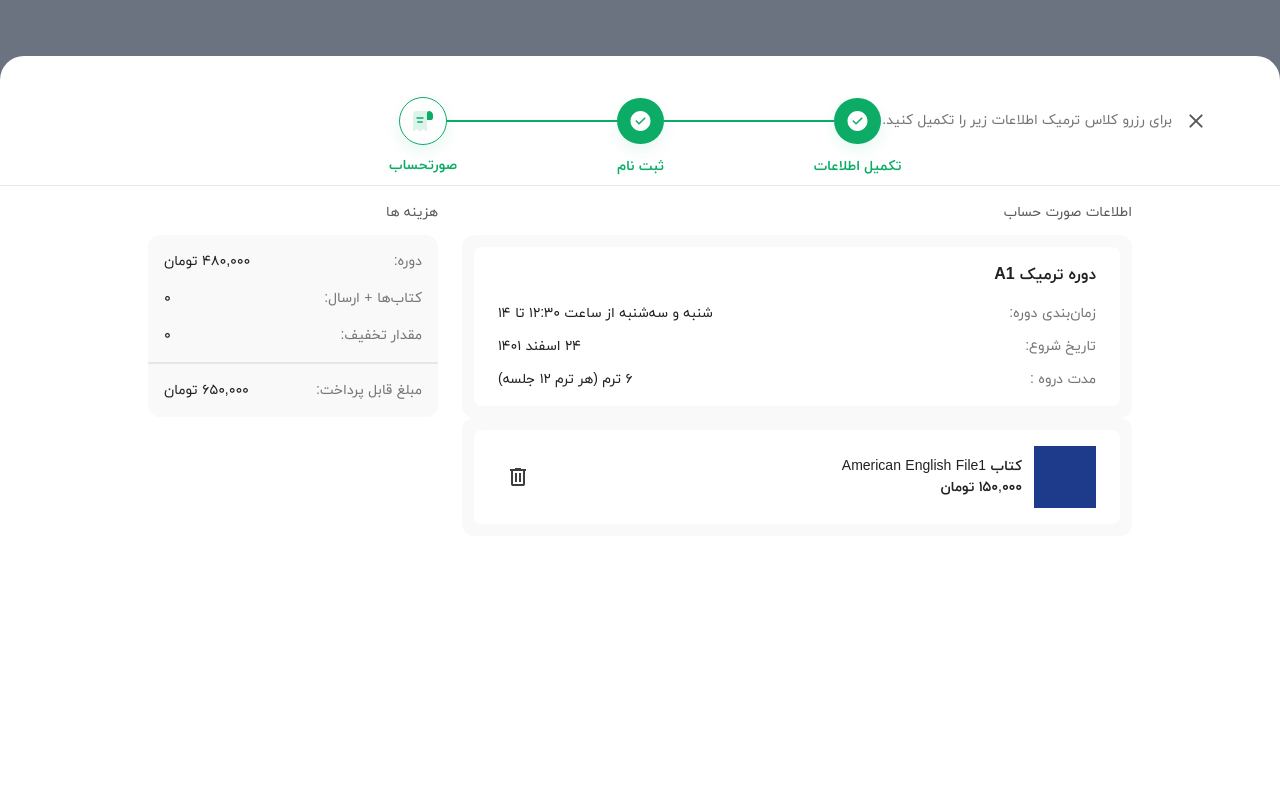
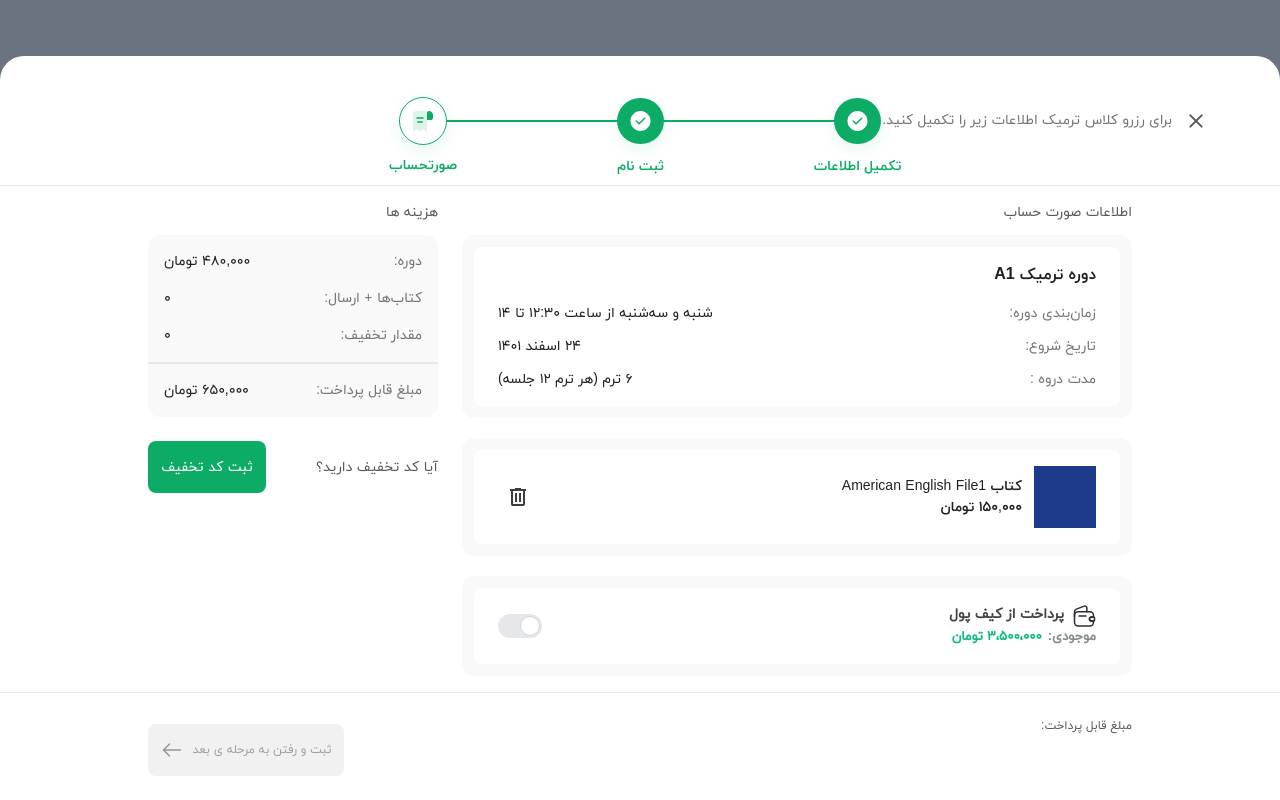
Before and after one commit to buggyGrandma/lang-site, a Next.js app: page /class-reservation/paycheck in a window 1280 px wide. Shown: the top 800 px of the page. Built offline with nearby package versions, Linux system fonts and the light colour scheme.

Commit message:
discount handled

```diff
--- a/app/class-reservation/information-completion/page.tsx
+++ b/app/class-reservation/information-completion/page.tsx
@@ -1,7 +1,7 @@
 "use client";
 import { useState } from "react";
 import RadioIcon from "../../components/RadioIcon";
-import TextInput from "./TextInput";
+import TextInput from "../../components/TextInput";
 import Book from "./components/Book";
 import DateSelect from "./components/DataSelect";
 
@@ -35,7 +35,13 @@ const InformationCompletion = () => {
           </div>
         </div>
         <div className="border-b py-[24px] gap-x-[24px] gap-y-[16px] flex flex-col md:flex-row ">
-          <TextInput />
+          <div className="w-full md:max-w-[312px]">
+            <TextInput
+              label="نام و نام‌خانوادگی*"
+              placeholder="مثل: بردیا ادیبی"
+            />
+          </div>
+
           <div>
             <div className="mb-[19px] text-[#5A5A5A] text-[12px] font-normal">
               سن*
--- /dev/null
+++ b/app/class-reservation/paycheck/components/DiscountCode.tsx
@@ -0,0 +1,40 @@
+"use client";
+import Button from "@/app/components/Button";
+import TextInput from "@/app/components/TextInput";
+import { useState } from "react";
+
+const DiscountCode = () => {
+  const [show, setShow] = useState<boolean>(false);
+  const handleSubmit = () => {
+    setShow(!show);
+  };
+  return (
+    <>
+      <div className="w-full  flex justify-between items-center">
+        {show ? (
+          <div className="w-full flex flex-col gap-[16px]">
+            <TextInput label="کد تخفیف" />
+            <div className="w-[103px] h-[35px] md:w-[124px] md:h-[52px]">
+              <Button color="primary" onClick={handleSubmit}>
+                <p className="text-[12px] md:text-[14px]">اعمال کد تخفیف</p>
+              </Button>
+            </div>
+          </div>
+        ) : (
+          <>
+            <p className="text-[#5A5A5A] text-[14px] font-normal">
+              آیا کد تخفیف دارید؟
+            </p>
+            <div className="w-[98px] md:w-[118px] h-[35px] md:h-[52px]">
+              <Button color="primary" onClick={handleSubmit}>
+                <p className="text-[12px] md:text-[14px]">ثبت کد تخفیف</p>
+              </Button>
+            </div>
+          </>
+        )}
+      </div>
+    </>
+  );
+};
+
+export default DiscountCode;
--- /dev/null
+++ b/app/class-reservation/paycheck/components/Wallet/Switch.tsx
@@ -0,0 +1,12 @@
+import React from "react";
+
+const Switch = () => {
+  return (
+    <label className="relative inline-flex items-center cursor-pointer">
+      <input type="checkbox" value="" className="sr-only peer" />
+      <div className="w-11 h-6 bg-gray-200 peer-focus:outline-none  rounded-full peer  peer-checked:after:translate-x-full rtl:peer-checked:after:-translate-x-full peer-checked:after:border-white after:content-[''] after:absolute after:top-[2px] after:start-[2px] after:bg-white after:border-gray-300 after:border after:rounded-full after:h-5 after:w-5 after:transition-all  peer-checked:bg-[#1FD998]"></div>
+    </label>
+  );
+};
+
+export default Switch;
--- /dev/null
+++ b/app/class-reservation/paycheck/components/Wallet/WalletIcon.tsx
@@ -0,0 +1,42 @@
+const WalletIcon = () => {
+  return (
+    <svg
+      width="24"
+      height="24"
+      viewBox="0 0 24 24"
+      fill="none"
+      xmlns="http://www.w3.org/2000/svg"
+    >
+      <path
+        d="M18.04 13.55C17.62 13.96 17.38 14.55 17.44 15.18C17.53 16.26 18.52 17.05 19.6 17.05H21.5V18.24C21.5 20.31 19.81 22 17.74 22H6.26C4.19 22 2.5 20.31 2.5 18.24V11.51C2.5 9.44001 4.19 7.75 6.26 7.75H17.74C19.81 7.75 21.5 9.44001 21.5 11.51V12.95H19.48C18.92 12.95 18.41 13.17 18.04 13.55Z"
+        stroke="#292D32"
+        stroke-width="1.5"
+        stroke-linecap="round"
+        stroke-linejoin="round"
+      />
+      <path
+        d="M2.5 12.4103V7.84035C2.5 6.65035 3.23 5.5903 4.34 5.1703L12.28 2.1703C13.52 1.7003 14.85 2.62033 14.85 3.95033V7.75032"
+        stroke="#292D32"
+        stroke-width="1.5"
+        stroke-linecap="round"
+        stroke-linejoin="round"
+      />
+      <path
+        d="M22.5588 13.9702V16.0302C22.5588 16.5802 22.1188 17.0302 21.5588 17.0502H19.5988C18.5188 17.0502 17.5288 16.2602 17.4388 15.1802C17.3788 14.5502 17.6188 13.9602 18.0388 13.5502C18.4088 13.1702 18.9188 12.9502 19.4788 12.9502H21.5588C22.1188 12.9702 22.5588 13.4202 22.5588 13.9702Z"
+        stroke="#292D32"
+        stroke-width="1.5"
+        stroke-linecap="round"
+        stroke-linejoin="round"
+      />
+      <path
+        d="M7 12H14"
+        stroke="#292D32"
+        stroke-width="1.5"
+        stroke-linecap="round"
+        stroke-linejoin="round"
+      />
+    </svg>
+  );
+};
+
+export default WalletIcon;
--- /dev/null
+++ b/app/class-reservation/paycheck/components/Wallet/index.tsx
@@ -0,0 +1,25 @@
+import React from "react";
+import WalletIcon from "./WalletIcon";
+import Switch from "./Switch";
+
+const Wallet = () => {
+  return (
+    <div className="w-full max-w-[670px] p-[12px] rounded-[12px] bg-[#F9F9F9]">
+      <div className="font-semibold text-[14px] flex justify-between items-center bg-white px-[24px] py-[16px] rounded-[8px]">
+        <div className="flex flex-col">
+          <div className="text-[#434343]  flex gap-[8px]">
+            <WalletIcon />
+            <p>پرداخت از کیف پول </p>
+          </div>
+          <div className="text-[13px] flex gap-[6px]">
+            <p className="text-[#828C89]">موجودی:</p>
+            <p className="text-[#09BC7E]">۳،۵۰۰،۰۰۰ تومان</p>
+          </div>
+        </div>
+        <Switch />
+      </div>
+    </div>
+  );
+};
+
+export default Wallet;
--- a/app/class-reservation/paycheck/page.tsx
+++ b/app/class-reservation/paycheck/page.tsx
@@ -1,12 +1,15 @@
 import Book from "./Book";
-import Course from "./Course";
-import Expenses from "./Expenses";
+import Course from "./components/Course";
+import DiscountCode from "./components/DiscountCode";
+import Expenses from "./components/Expenses";
+import Wallet from "./components/Wallet";
 
 const PayCheck = () => {
   return (
-    <div className="w-full max-w-[984px] h-[100vh]">
+    <div className="w-full max-w-[984px]">
       <div className="w-full flex flex-col md:flex-row gap-[24px]">
-        <div className="w-full max-w-[670px] ">
+        <div className="w-full max-w-[670px] flex flex-col gap-[20px]">
+          <div className="flex flex-col w-full">
             <p className="mb-[12px] text-[#5A5A5A] text-[14px] font-medium">
               اطلاعات صورت حساب
             </p>
@@ -20,9 +23,12 @@ const PayCheck = () => {
                 { title: "مدت دروه :", description: "۶ ترم (هر ترم ۱۲ جلسه)" },
               ]}
             />
+          </div>
           <Book />
+          <Wallet />
         </div>
-        <div className="w-full md:max-w-[290px] flex flex-col">
+        <div className="w-full md:max-w-[290px] flex flex-col gap-[24px]">
+          <div className="flex flex-col w-full">
             <p className="mb-[12px] text-[#5A5A5A] text-[14px] font-medium">
               هزینه ها
             </p>
@@ -35,6 +41,8 @@ const PayCheck = () => {
               total="۶۵۰,۰۰۰ تومان"
             />
           </div>
+          <DiscountCode />
+        </div>
       </div>
     </div>
   );
--- a/app/class-reservation/information-completion/TextInput.tsx
+++ b/app/components/TextInput.tsx
@@ -2,7 +2,13 @@
 
 import { useState } from "react";
 
-const TextInput = () => {
+const TextInput = ({
+  label,
+  placeholder,
+}: {
+  label: string;
+  placeholder?: string;
+}) => {
   const [color, setColor] = useState("text-[#5A5A5A]");
   return (
     <div className="flex flex-col ">
@@ -10,15 +16,15 @@ const TextInput = () => {
         htmlFor="1"
         className={`mb-[19px] text-[12px] font-normal ${color}`}
       >
-        نام و نام‌خانوادگی*
+        {label}
       </label>
       <input
-        placeholder="مثل: بردیا ادیبی"
+        placeholder={placeholder}
         id="1"
         type="text"
         onFocus={() => setColor("text-[#0CAC67]")}
         onBlur={() => setColor("text-[#5A5A5A]")}
-        className="md:w-[312px] h-[52px] p-2 bg-[#F6F6F6] w-full focus:bg-white outline-[#0CAC67] rounded-[4px]"
+        className=" h-[52px] p-2 bg-[#F6F6F6] w-full focus:bg-white outline-[#0CAC67] rounded-[4px]"
       ></input>
     </div>
   );
```
Also changed, not shown: app/class-reservation/paycheck/components/Course.tsx (renamed from app/class-reservation/paycheck/Course.tsx), app/class-reservation/paycheck/components/Expenses.tsx (renamed from app/class-reservation/paycheck/Expenses.tsx). Lines whose indentation alone changed are shown as unchanged.
